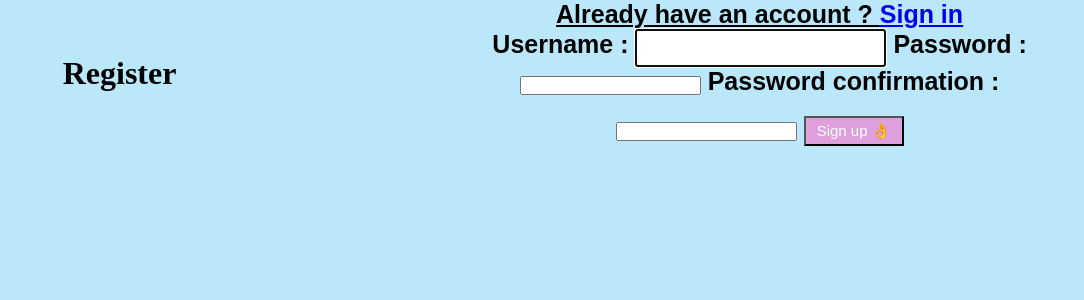
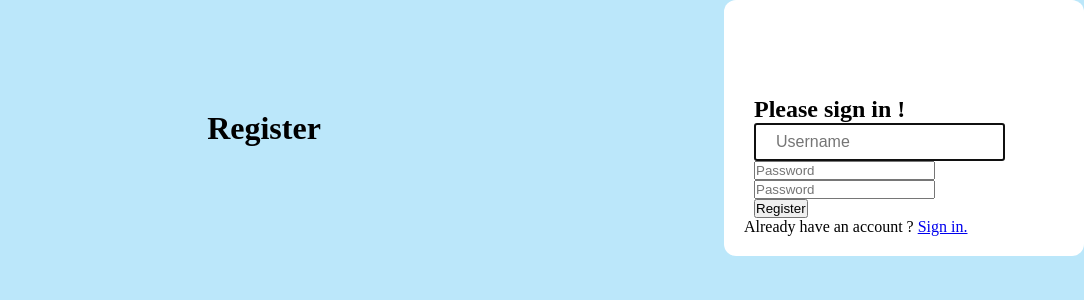
Before and after one commit to peter0102/projetweb, a Django app: page /register/ in a window 1280 px wide. Shown: the top 300 px of the page, without its empty margins (196-1280 px from the left). Run offline with Django 4.2, Linux system fonts and the light colour scheme.

Commit message:
Changement register et views

```diff
--- a/account/templates/account/register.html
+++ b/account/templates/account/register.html
@@ -11,20 +11,22 @@
         </header>
         <section>
             <div class="form-container">
-                <h2>
-                <p class="normal-text">Already have an account ? <a href="{% url 'login' %}">Sign in</a></p>
-                <form method="POST" action="">
-                    {% csrf_token %}
-                    {% for field in form %}
-                        {{field.label}} :
-                        {{field}}
-                    {% endfor %}
-                    <input type="submit" value="Sign up 👌" class="send-button">
-                </form>
+                <div class="text-center mt-5">
+                    <form method="POST" action="" style="max-width:300px;margin:auto;">{% csrf_token %}
+                        <img src="https://cdn-icons-png.flaticon.com/512/3699/3699928.png" alt="Logo" class="mt-4 mb-4" height="72" alt="Logo">
+                        <h1 class="h3 mb-3 font-weight-normal">Please sign in !</h1>
+                        <input type="text" id="username" class="form-control mb-3" placeholder="Username" name="username" required autofocus>
+                        <input type="password" id="password1" placeholder="Password" name="password1" class="form-control">
+                        <input type="password" id="password2" placeholder="Password" name="password2" class="form-control">
+                        <div class="mt-4">
+                            <input type="submit" class="btn btn-lg btn-primary btn-block" value="Register">
+                        </div>
+                    </form>
                 {% for message in messages %}
                     <p>{{message}}</p>
                 {% endfor %}
                 </h2>
+                <p class="text-right mt-3">Already have an account ? <a href="{% url 'register' %}">Sign in.</a></p>
             </div>
         </section>
      </body>
--- a/account/views.py
+++ b/account/views.py
@@ -11,13 +11,12 @@ def register(request):
         return redirect('home') #home defini dans chatroom\urls.py
     form=UserForm()
     if request.method=='POST' :
-        form=UserForm(request.POST)
         password1=request.POST['password1']
         password2=request.POST['password2']
         username=request.POST['username']
         User=get_user_model()
-        if form.is_valid():
-            form.save() #si les données remplies sont correctes, on les sauvegarde et cela crée l'utilisateur
+        if not User.objects.filter(username=username).exists():
+            User.objects.create_user(username=username,password=password2)
             newGroup = Group.objects.get_or_create(name ='isNotMuted') #on crée un groupe pour les utilisateurs muets
             getGroup=Group.objects.get(name='isNotMuted') #on récupère le groupe
             user=User.objects.get(username=username) #on récupère l'utilisateur
```
Also changed, not shown: db.sqlite3.
